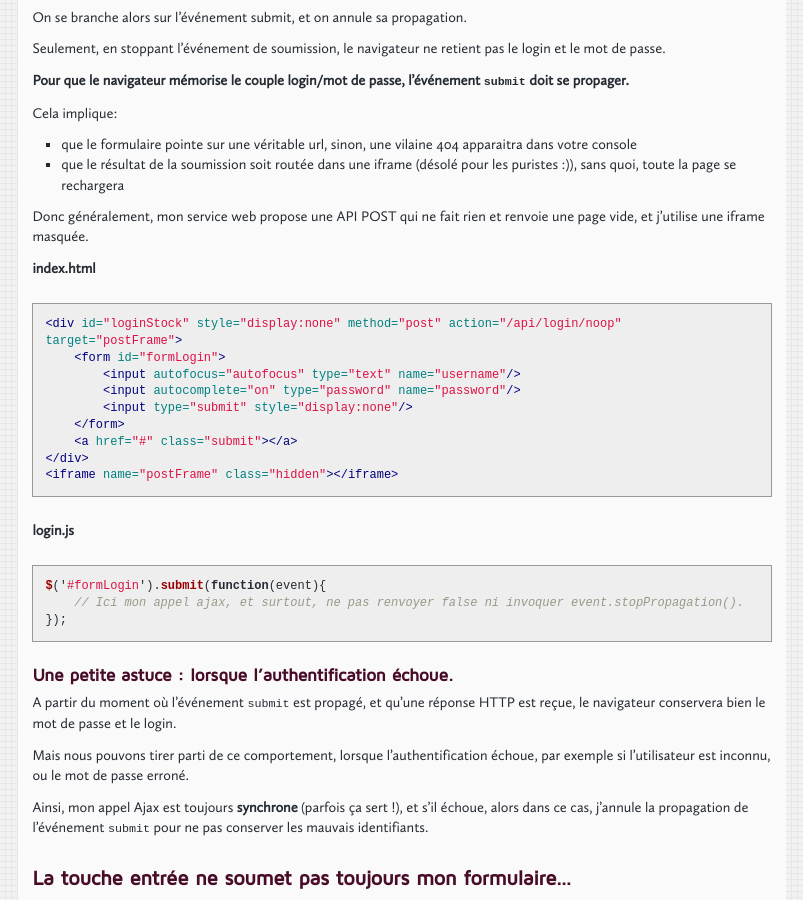
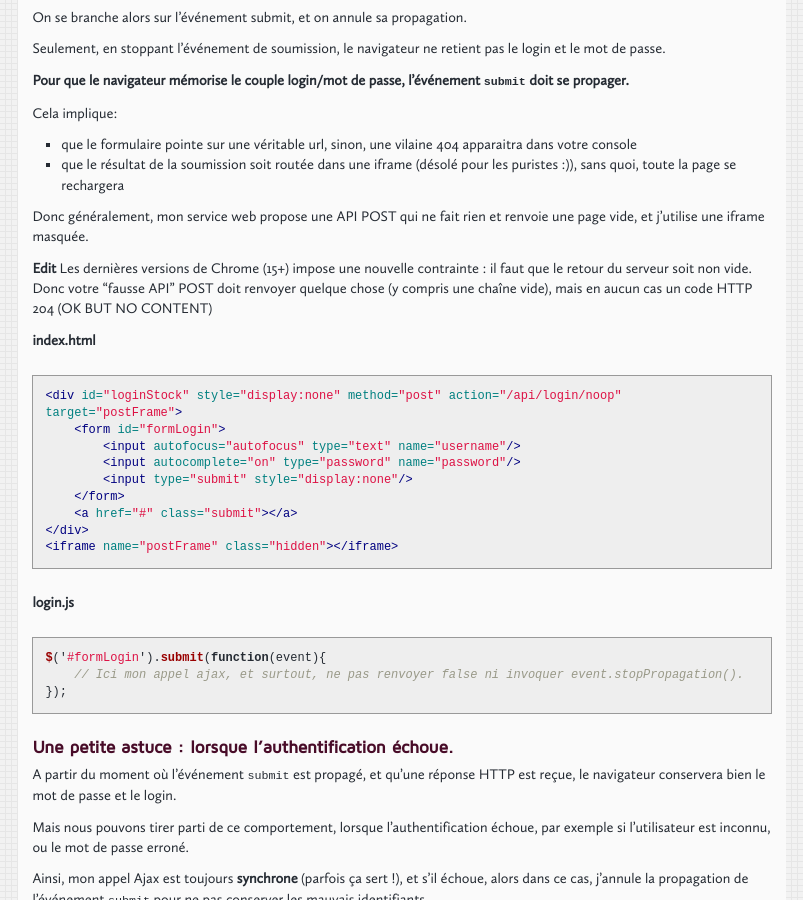
Before and after one commit to pullrequest/pullrequest.github.com, a Jekyll site: the page built from _posts/2011-10-19-subtilites-du-login.markdown, in a window 1280 px wide and 900 px high, scrolled down 1628 px. Shown: the whole window, without its empty margins (132-935 px from the left). Built offline with Jekyll 4.4.1, drawn with Linux system fonts in a browser that asks for light colours; nearby versions of some CDN libraries; comment, search, counter and statistics services are not loaded.

Commit message:
Rajout d'information sur le post "les subtilité du login en JS"

```diff
--- a/_posts/2011-10-19-subtilites-du-login.markdown
+++ b/_posts/2011-10-19-subtilites-du-login.markdown
@@ -98,6 +98,10 @@ Cela implique:
 
 Donc généralement, mon service web propose une API POST qui ne fait rien et renvoie une page vide, et j'utilise une iframe masquée.
 
+>**Edit**
+Les dernières versions de Chrome (15+) impose une nouvelle contrainte : il faut que le retour du serveur soit non vide.
+Donc votre "fausse API" POST doit renvoyer quelque chose (y compris une chaîne vide), mais en aucun cas un code HTTP 204 (OK BUT NO CONTENT)
+
 **index.html**
 
 {% highlight html %}
```
